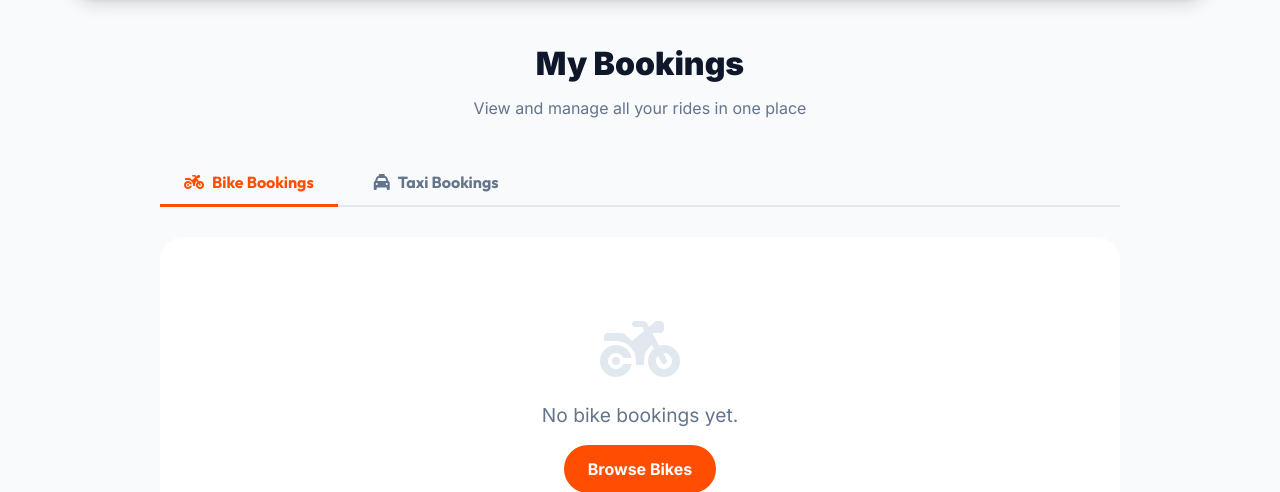
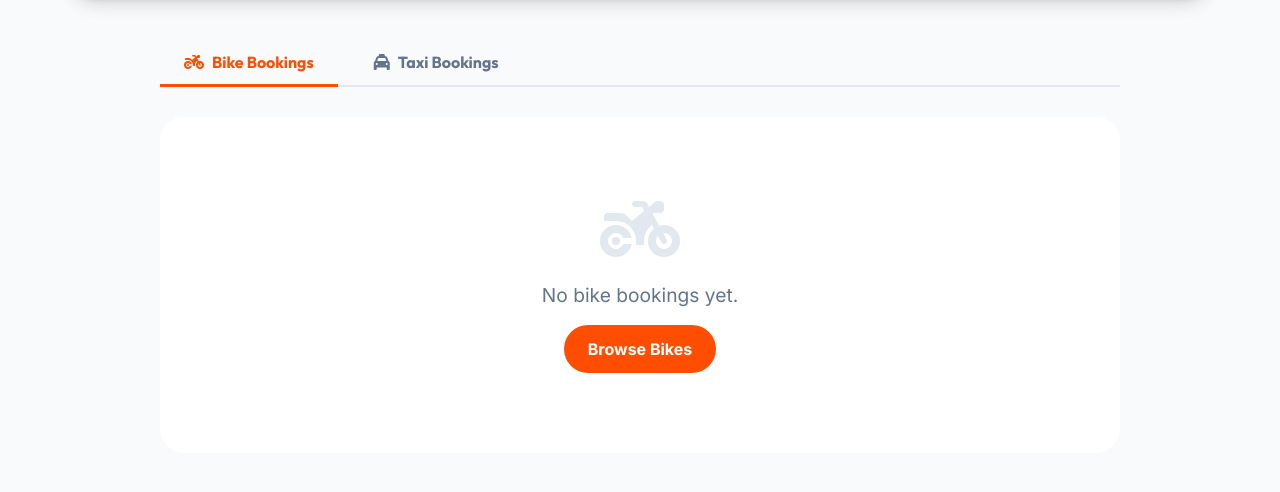
Before and after one commit to rishitgokani005/URB, a PHP site: page /dwk/bookings.php in a window 1280 px wide. Shown: the part 80-572 px from the top of the page. Run offline with PHP 8.4, Linux system fonts and the light colour scheme; the visitor is signed in with stand-in values (Sample User, id 1); data comes from the database, SQL or seed files in the repository; data that the repository does not hold is empty.

Commit message:
Work in progress

```diff
--- a/bookings.php
+++ b/bookings.php
@@ -569,11 +569,6 @@ if ($cab_stmt) {
     <?php endif; ?>
 
     <div class="bookings-wrapper">
-        <div class="page-header">
-            <h1 style="font-size:2rem; font-weight:800; margin-bottom:8px;">My Bookings</h1>
-            <p style="color: var(--text-sub);">View and manage all your rides in one place</p>
-        </div>
-
         <!-- Tab Switcher -->
         <div style="display:flex; gap:12px; margin-bottom:30px; border-bottom:2px solid #E2E8F0; padding-bottom:0;">
             <button onclick="switchTab('bikes')" id="tab-bikes"
```
